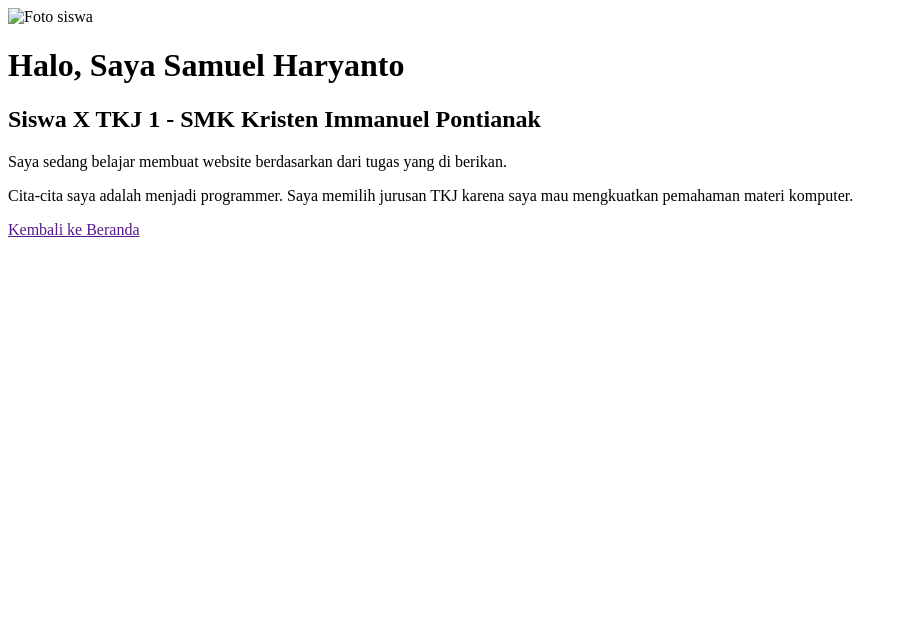
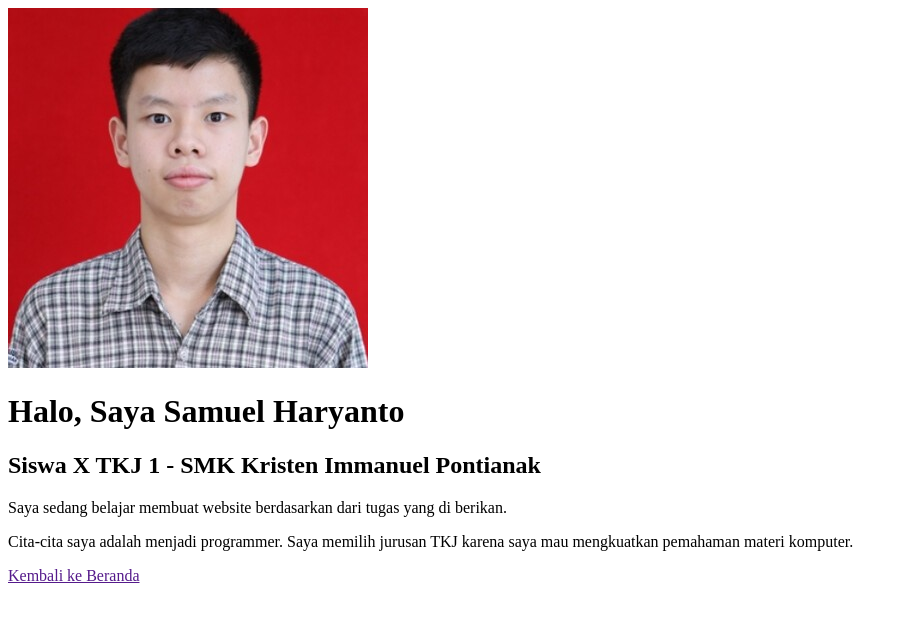
Before and after one commit to SamHarySMKimma/samuelharyanto-xtkj1-26-pwd-formatif, a plain HTML site: page pages/profile.html in a window 1280 px wide. Shown: the whole page, without its empty margins (0-908 px from the left). Drawn offline with Linux system fonts and the light colour scheme.

Commit message:
fix : profile image

```diff
--- a/pages/profile.html
+++ b/pages/profile.html
@@ -8,7 +8,7 @@
 
 <body>
     <main>
-        <img scr="./assets/images/foto-profil.png" alt="Foto siswa">
+        <img src="../assets/images/foto-profil.png" alt="Foto siswa">
         <h1>Halo, Saya Samuel Haryanto</h1>
         <h2 class="">Siswa X TKJ 1 - SMK Kristen Immanuel Pontianak</h2>
         <div>
```
Also changed, not shown: assets/images/foto-profil.png (added).
